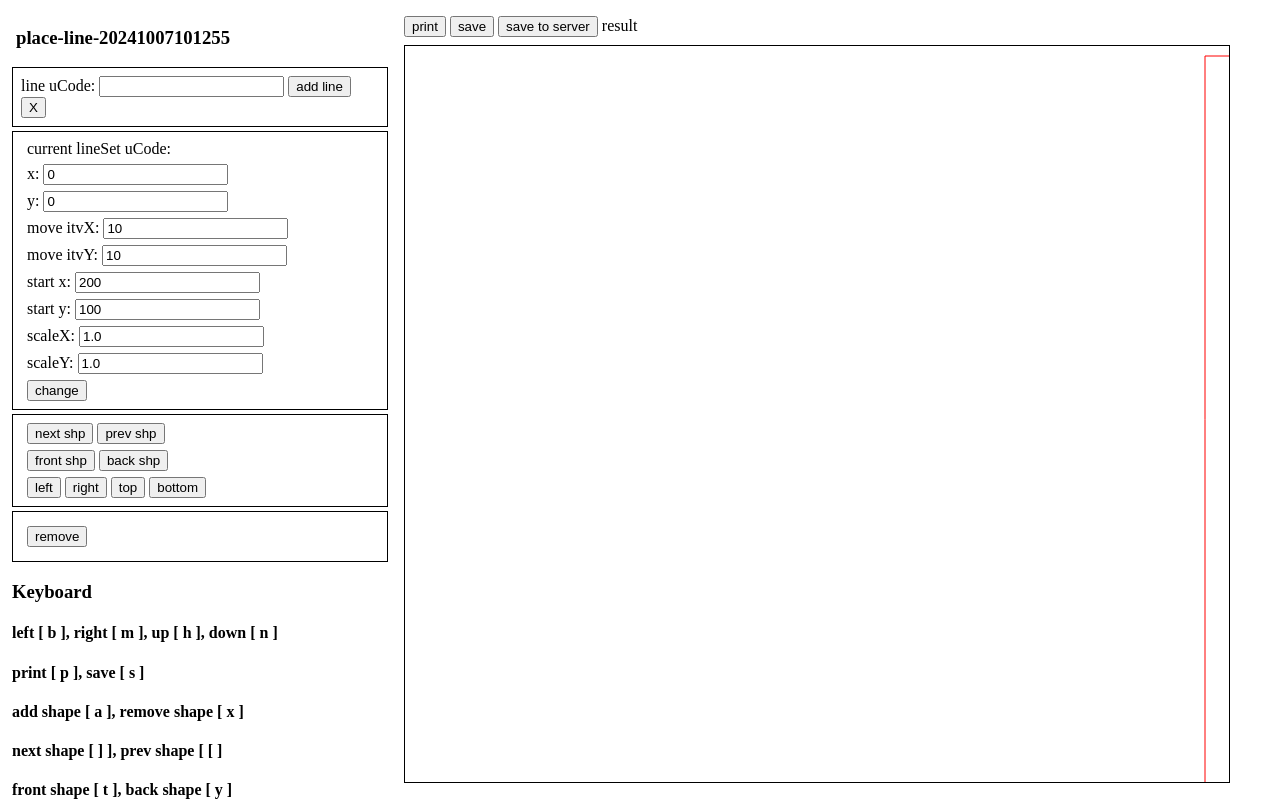
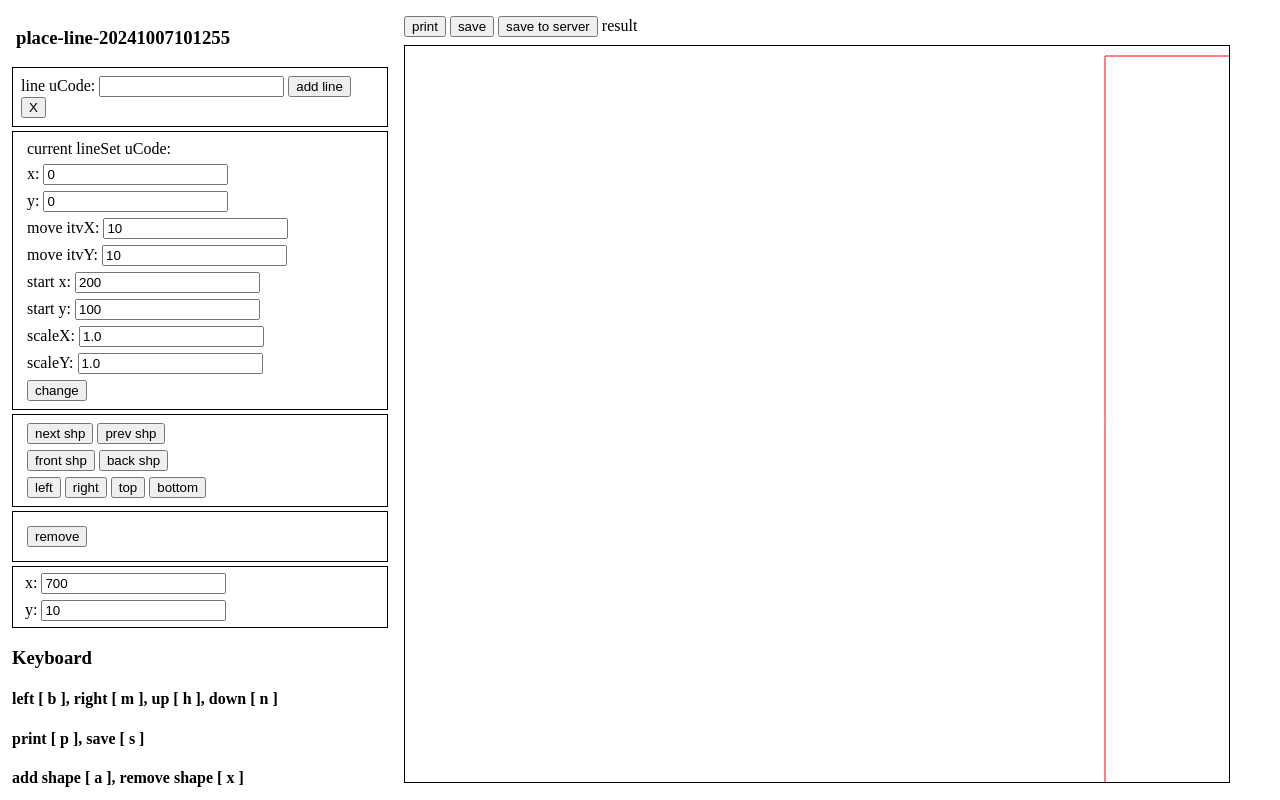
Before and after one commit to zmdr0010/bt-line-server, a website: page views/place-line.html in a window 1280 px wide. Both pictures are taken after a click on the button "print". Drawn offline with Linux system fonts and the light colour scheme; files whose address does not match are found by name.

Commit message:
change result x, y

```diff
--- a/views/place-line.html
+++ b/views/place-line.html
@@ -88,6 +88,16 @@
         <button onclick="removeShp()">remove</button>
       </div>
     </div>
+    <div style="margin: 4px; border: solid 1px">
+      <div style="margin: 6px">
+        <div style="margin: 6px">
+          x: <input id="id-input-result-x" value="700" type="number" onchange="changeResultXY()"/>
+        </div>
+        <div style="margin: 6px">
+          y: <input id="id-input-result-y" value="10" type="number" onchange="changeResultXY()"/>
+        </div>
+      </div>
+    </div>
     <div style="margin: 4px">
       <h3>Keyboard</h3>
       <h4>left [ b ], right [ m ], up [ h ], down [ n ]</h4>
@@ -140,6 +150,9 @@
 
     let saveStrPlace
     let saveStrMerge
+
+    let resultX = 700
+    let resultY = 10
 
     function init() {
       const main = document.getElementById('id-main')
@@ -345,7 +358,7 @@
       saveStrMerge = createSimpleLineStrSet(mrgLine)
       // const label01 = document.getElementById('id-label-print-01')
       // label01.innerText = saveStr01
-      drawLineInfo(ctx, mrgLine, 800, 10, true, false)
+      drawLineInfo(ctx, mrgLine, resultX, resultY, true, false)
 
       // for (const dw of current.shp.list) {
       //   // dw.width = 0
@@ -449,6 +462,14 @@
         label.innerText = `${label.innerText}, ${str}`
       })
     }
+
+    function changeResultXY() {
+      const inputX = document.getElementById('id-input-result-x')
+      const inputY = document.getElementById('id-input-result-y')
+      resultX = Number(inputX.value)
+      resultY = Number(inputY.value)
+      draw()
+    }
   </script>
 </body>
 </html>
```
